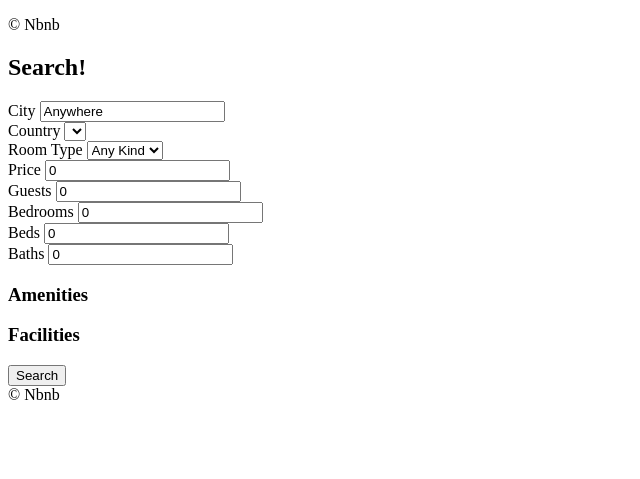
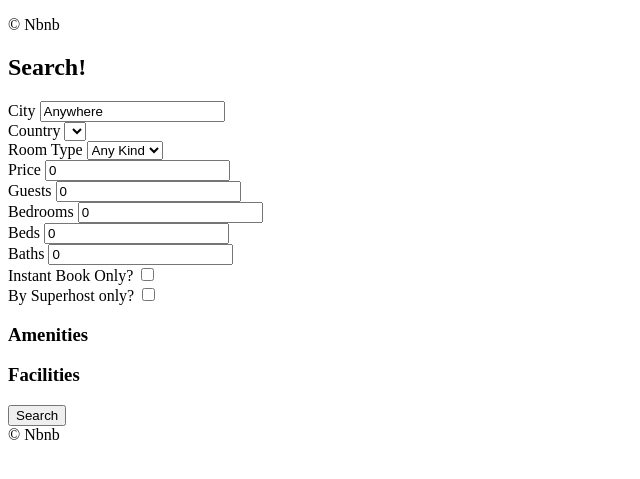
Before and after one commit to jgam/air-bnb, a Django app: page /rooms/search/ in a window 1280 px wide. Shown: the part 60-539 px from the top of the page, without its empty margins (0-640 px from the left). Run offline with Django 3.2, Linux system fonts and the light colour scheme; data that the repository does not hold is empty.

Commit message:
form done

```diff
--- a/rooms/views.py
+++ b/rooms/views.py
@@ -46,6 +46,8 @@ def search(request):
     bedrooms = int(request.GET.get("bedrooms", 0))
     beds = int(request.GET.get("beds", 0))
     baths = int(request.GET.get("baths", 0))
+    instant = request.GET.get("instant", False)
+    super_host = request.GET.get("super_host", False)
     s_amenities = request.GET.getlist("amenities")
     s_facilities = request.GET.getlist("facilities")
 
@@ -60,6 +62,8 @@ def search(request):
         "baths": baths,
         "s_amenities": s_amenities,
         "s_facilities": s_facilities,
+        "instant": instant,
+        "super_host": super_host,
     }
 
     room_types = models.RoomType.objects.all()
--- a/templates/rooms/search.html
+++ b/templates/rooms/search.html
@@ -55,6 +55,14 @@
             <input value="{{baths}}" type="number" name="baths" id="baths" placeholder="Baths" />
         </div>
         <div>
+            <label for="instant">Instant Book Only?</label>
+            <input type="checkbox" name="instant" id="instant" {%if instant %}checked{% endif %}/>
+        </div>
+        <div>
+            <label for="super_host">By Superhost only?</label>
+            <input type="checkbox" name="super_host" id="super_host" {%if super_host %}checked{% endif %}/>
+        </div>
+        <div>
             <h3>Amenities</h3>
             <ul>
                 {% for amenity in amenities %}
```
